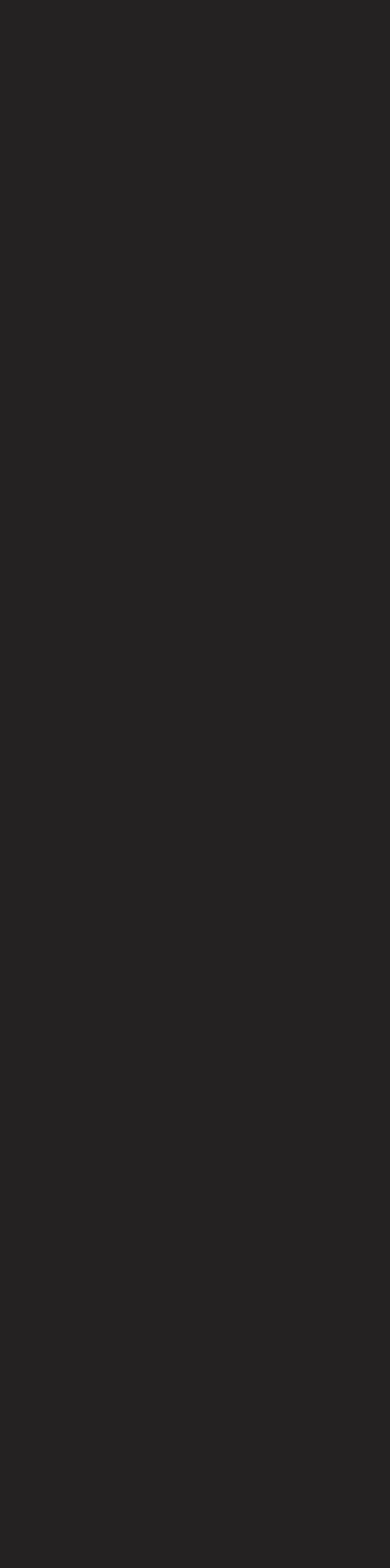
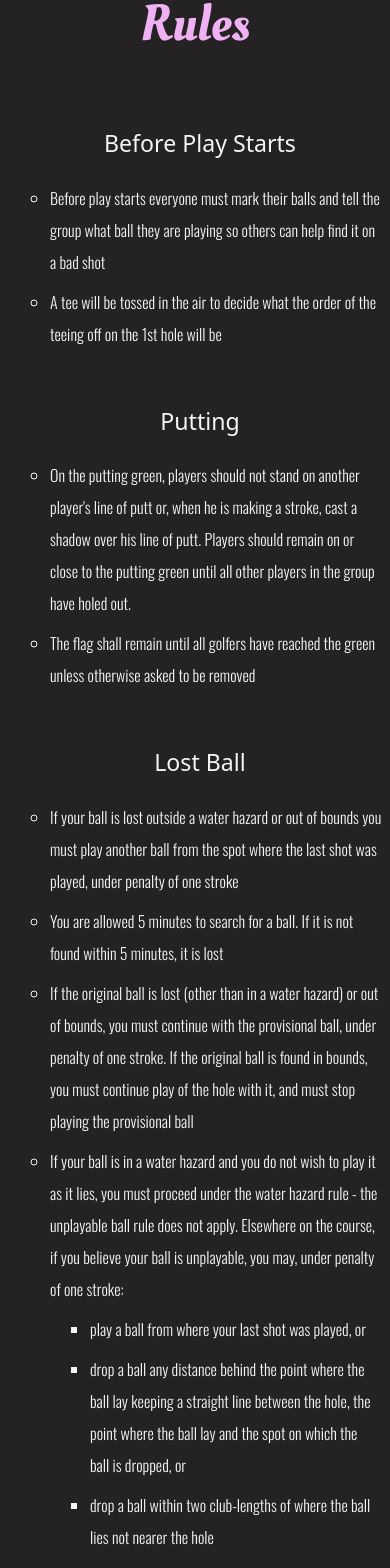
Before and after one commit to jordanstotts/FlagTournament, a React (Create React App) app in the folder frontend/: page /Rules in a window 390 px wide. Before the commit this address had no page. Shown: the part 174-1742 px from the top of the page. Before the commit the page ends 844 px from the top, so only its background shows below. Built offline with nearby package versions, Linux system fonts and the light colour scheme; a web font is replaced by a local one.

Commit message:
rules component created and styled for mobile

```diff
--- a/frontend/src/App.js
+++ b/frontend/src/App.js
@@ -4,6 +4,7 @@ import { Route, Routes } from 'react-router-dom'
 import Home from './components/Home';
 import PlayerBios from './components/PlayerBios';
 import FlagRecipients from './components/FlagRecipients';
+import Rules from './components/Rules';
 
 function App() {
   return (
@@ -12,6 +13,7 @@ function App() {
         <Route path='/' element={<Home />} />
         <Route path='/PlayerBios' element={<PlayerBios />} />
         <Route path='/FlagRecipients' element={<FlagRecipients />} />
+        <Route path='/Rules' element={<Rules />} />
       </Routes>
     </div>
   );
--- a/frontend/src/components/Home.js
+++ b/frontend/src/components/Home.js
@@ -35,22 +35,22 @@ const Home = () => {
                 </NavLink>
               </NavItem>
               <NavItem className="homeNavDropdown">
-                <NavLink id="dropdownWords" href="https://github.com/reactstrap/reactstrap">
+                <NavLink id="dropdownWords" href="/BootRecipients">
                   Boot Recipients
                 </NavLink>
               </NavItem>
               <NavItem className="homeNavDropdown">
-                <NavLink id="dropdownWords" href="https://github.com/reactstrap/reactstrap">
+                <NavLink id="dropdownWords" href="/InsightToNextYear">
                   Insight To Next Year
                 </NavLink>
               </NavItem>
               <NavItem className="homeNavDropdown">
-                <NavLink id="dropdownWords" href="https://github.com/reactstrap/reactstrap">
+                <NavLink id="dropdownWords" href="/History">
                   History
                 </NavLink>
               </NavItem>
               <NavItem className="homeNavDropdown">
-                <NavLink id="dropdownWords" href="https://github.com/reactstrap/reactstrap">
+                <NavLink id="dropdownWords" href="/Rules">
                   Rules
                 </NavLink>
               </NavItem>
--- /dev/null
+++ b/frontend/src/components/Rules.js
@@ -0,0 +1,183 @@
+import React from "react";
+import "bootstrap/dist/css/bootstrap.min.css";
+import "../css/Rules.css";
+import SiteNavBar from "./SiteNavBar";
+import { List } from "reactstrap";
+
+const Rules = () => {
+  return (
+    <div className="rulesPage">
+      <SiteNavBar />
+      <h1 className="rulesHeader">Rules</h1>
+      <div className="rulesLayout">
+        <div className="rulesSection">
+          <h3 className="rulesName">Before Play Starts</h3>
+          <List className="rulesList" type="unstyled">
+            <ul>
+              <li>
+                Before play starts everyone must mark their balls and tell the
+                group what ball they are playing so others can help find it on a
+                bad shot
+              </li>
+              <li>
+                A tee will be tossed in the air to decide what the order of the
+                teeing off on the 1st hole will be
+              </li>
+            </ul>
+          </List>
+        </div>
+        <div className="rulesSection">
+          <h3 className="rulesName">Putting</h3>
+          <List className="rulesList" type="unstyled">
+            <ul>
+              <li>
+                On the putting green, players should not stand on another
+                player's line of putt or, when he is making a stroke, cast a
+                shadow over his line of putt. Players should remain on or close
+                to the putting green until all other players in the group have
+                holed out.
+              </li>
+              <li>
+                The flag shall remain until all golfers have reached the green
+                unless otherwise asked to be removed
+              </li>
+            </ul>
+          </List>
+        </div>
+        <div className="rulesSection">
+          <h3 className="rulesName">Lost Ball</h3>
+          <List className="rulesList" type="unstyled">
+            <ul>
+              <li>
+                If your ball is lost outside a water hazard or out of bounds you
+                must play another ball from the spot where the last shot was
+                played, under penalty of one stroke
+              </li>
+              <li>
+                You are allowed 5 minutes to search for a ball. If it is not
+                found within 5 minutes, it is lost
+              </li>
+              <li>
+                If the original ball is lost (other than in a water hazard) or
+                out of bounds, you must continue with the provisional ball,
+                under penalty of one stroke. If the original ball is found in
+                bounds, you must continue play of the hole with it, and must
+                stop playing the provisional ball
+              </li>
+              <li>
+                If your ball is in a water hazard and you do not wish to play it
+                as it lies, you must proceed under the water hazard rule - the
+                unplayable ball rule does not apply. Elsewhere on the course, if
+                you believe your ball is unplayable, you may, under penalty of
+                one stroke:
+                <ul>
+                  <li>play a ball from where your last shot was played, or</li>
+                  <li>
+                    drop a ball any distance behind the point where the ball lay
+                    keeping a straight line between the hole, the point where
+                    the ball lay and the spot on which the ball is dropped, or
+                  </li>
+                  <li>
+                    drop a ball within two club-lengths of where the ball lies
+                    not nearer the hole
+                  </li>
+                </ul>
+              </li>
+              <li>When a ball is dropped, must drop it from shoulder height</li>
+            </ul>
+          </List>
+        </div>
+        <div className="rulesSection">
+          <h3 className="rulesName">Approaching a Ball</h3>
+          <List className="rulesList" type="unstyled">
+            <ul>
+              <li>
+                No talking or distractions are allowed when a golfer approaches
+                a shot
+              </li>
+              <li>
+                We will play ready golf but only one golfer is allowed to
+                approach and hit a shot at one point in time
+              </li>
+            </ul>
+          </List>
+        </div>
+        <div className="rulesSection">
+          <h3 className="rulesName">Tee Shots</h3>
+          <List className="rulesList" type="unstyled">
+            <ul>
+              <li>
+                The tee shot must be between and in line with/behind the markers
+              </li>
+            </ul>
+          </List>
+        </div>
+        <div className="rulesSection">
+          <h3 className="rulesName">Other Notes</h3>
+          <List className="rulesList" type="unstyled">
+            <ul>
+              <li>
+                If the ball is still in play but in an unplayable area (under a
+                tree or on the cart path) it can moved into playable area two
+                club lengths for a stroke
+              </li>
+              <li>
+                There will be no 'gimme' shots…all golfers will need to finish
+                by holing out
+              </li>
+              <li>There will be no mulligans</li>
+              <li>
+                You may move a loose object in the way of a shot (such as: leave
+                or twig)
+              </li>
+              <li>
+                Golfers must repair divots and damage to the putting green
+              </li>
+              <li>No practice shots from the bunkers</li>
+              <li>
+                The max score you can receive on any given hole is 10 strokes
+              </li>
+            </ul>
+          </List>
+        </div>
+        <div className="rulesSection">
+          <h3 className="rulesName">Flag</h3>
+          <List className="rulesList" type="unstyled">
+            <ul>
+              <li>
+                The previous year winner of the flag will need to bring the flag
+                to next years tournament
+              </li>
+              <li>
+                The flag winner will need to display the flag in a public place
+                for the duration of the year they have it. (home, office, etc.)
+              </li>
+              <li>
+                The flag winner must get their name, score and year stitched in
+                the flag the day they receive the flag
+              </li>
+              <li>
+                The winner of the flag must post on Instagram, Facebook or some
+                form of social media for the world to see
+              </li>
+              <li>
+                Picture must be taken of the person who won the flag last year
+                handing it off to the person who won it for current year with
+                them shaking hands.
+                <ul>
+                  <li>
+                    If someone wins two years in a row they will stand their and
+                    look dumb
+                  </li>
+                </ul>
+              </li>
+              <li>One scorecard must be kept to reflect back on the years</li>
+            </ul>
+          </List>
+        </div>
+      </div>
+    </div>
+  );
+};
+
+export default Rules;
--- a/frontend/src/css/FlagRecipients.css
+++ b/frontend/src/css/FlagRecipients.css
@@ -12,6 +12,7 @@
   }
 
   .flagRecipientHeader {
+    color: #efb1f2;
     color: #f5f5f5;
     font-family: "Oleo Script", cursive;
     font-size: 38pt;
--- a/frontend/src/css/PlayerBios.css
+++ b/frontend/src/css/PlayerBios.css
@@ -120,7 +120,7 @@
     }
 
     .playerBioHeader {
-      color: #f5f5f5;
+      color: #efb1f2;
       font-family: "Oleo Script", cursive;
       font-size: 38pt;
       margin-bottom: 4rem;
--- /dev/null
+++ b/frontend/src/css/Rules.css
@@ -0,0 +1,56 @@
+@import url("https://fonts.googleapis.com/css2?family=Oleo+Script&display=swap");
+/* font-family: 'Oleo Script', cursive; */
+/* @import url("https://fonts.googleapis.com/css2?family=Boogaloo&display=swap"); */
+/* font-family: 'Boogaloo', cursive; */
+@import url("https://fonts.googleapis.com/css2?family=Oswald:wght@300&display=swap");
+/* font-family: 'Oswald', sans-serif; */
+
+/* ============================== Mobile Version ============================== */
+@media (max-width: 915px) {
+  .rulesPage {
+    background-color: #242222;
+  }
+
+  .rulesLayout {
+    margin: 75px auto auto auto;
+    height: 210rem;
+    width: 25rem;
+    color: #f5f5f5;
+  }
+
+  .rulesHeader {
+    color: #efb1f2;
+    font-family: "Oleo Script", cursive;
+    font-size: 38pt;
+    text-align: center;
+  }
+
+  .rulesSection {
+    margin: 15px 0 50px 0;
+    /* width: 385px; */
+  }
+
+  .rulesName {
+    display: flex;
+    justify-content: center;
+    margin: auto auto 1rem auto;
+    /* text-align: center; */
+  }
+
+  .rulesList {
+    text-align: left;
+    display: flex;
+    flex-direction: column;
+    margin: auto;
+    width: 380px;
+    font-size: 12pt;
+    font-family: "Oswald", sans-serif;
+    line-height: 2;
+  }
+
+  .rulesList li {
+    margin: 0.5rem;
+  }
+}
+
+/* ============================== Mobile Version ============================== */
```
